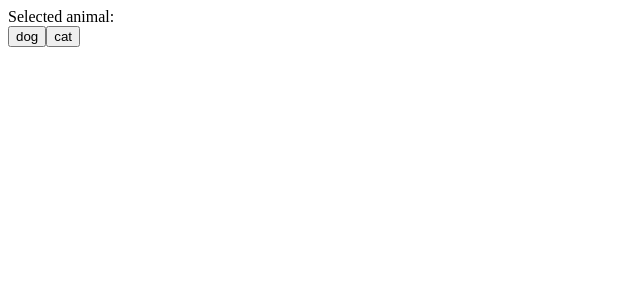
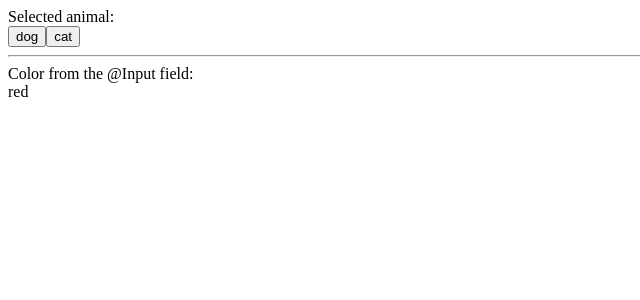
Before and after one commit to AliakseiLasevich/angular_project, an Angular app: page / in a window 1280 px wide. Shown: the top 300 px of the page, without its empty margins (0-640 px from the left). Built offline with nearby package versions, Linux system fonts and the light colour scheme.

Commit message:
5. Added @Input field to the component

```diff
--- a/src/app/app.component.html
+++ b/src/app/app.component.html
@@ -12,6 +12,8 @@
       {{animal.name}}
     </button>
   </div>
-
+<hr>
+  <div>Color from the @Input field:</div>
+  <app-form-board [color]="'red'"></app-form-board>
 
 </div>
--- a/src/app/app.module.ts
+++ b/src/app/app.module.ts
@@ -4,11 +4,13 @@ import { BrowserModule } from '@angular/platform-browser';
 import { AppRoutingModule } from './app-routing.module';
 import { AppComponent } from './app.component';
 import { ColorComponent } from './color/color.component';
+import { FormBoardComponent } from './form-board/form-board.component';
 
 @NgModule({
   declarations: [
     AppComponent,
-    ColorComponent
+    ColorComponent,
+    FormBoardComponent
   ],
   imports: [
     BrowserModule,
--- /dev/null
+++ b/src/app/form-board/form-board.component.html
@@ -0,0 +1 @@
+<div>{{color}}</div>
--- /dev/null
+++ b/src/app/form-board/form-board.component.ts
@@ -0,0 +1,14 @@
+import {Component, Input} from '@angular/core';
+
+@Component({
+  selector: 'app-form-board',
+  templateUrl: './form-board.component.html',
+  styleUrls: ['./form-board.component.scss']
+})
+export class FormBoardComponent {
+  @Input() color: string;
+
+  constructor() {
+    this.color = ''
+  }
+}
```
Also changed, not shown: src/app/form-board/form-board.component.scss (added), 1 other file (tests, documents, lock files or other folders).
